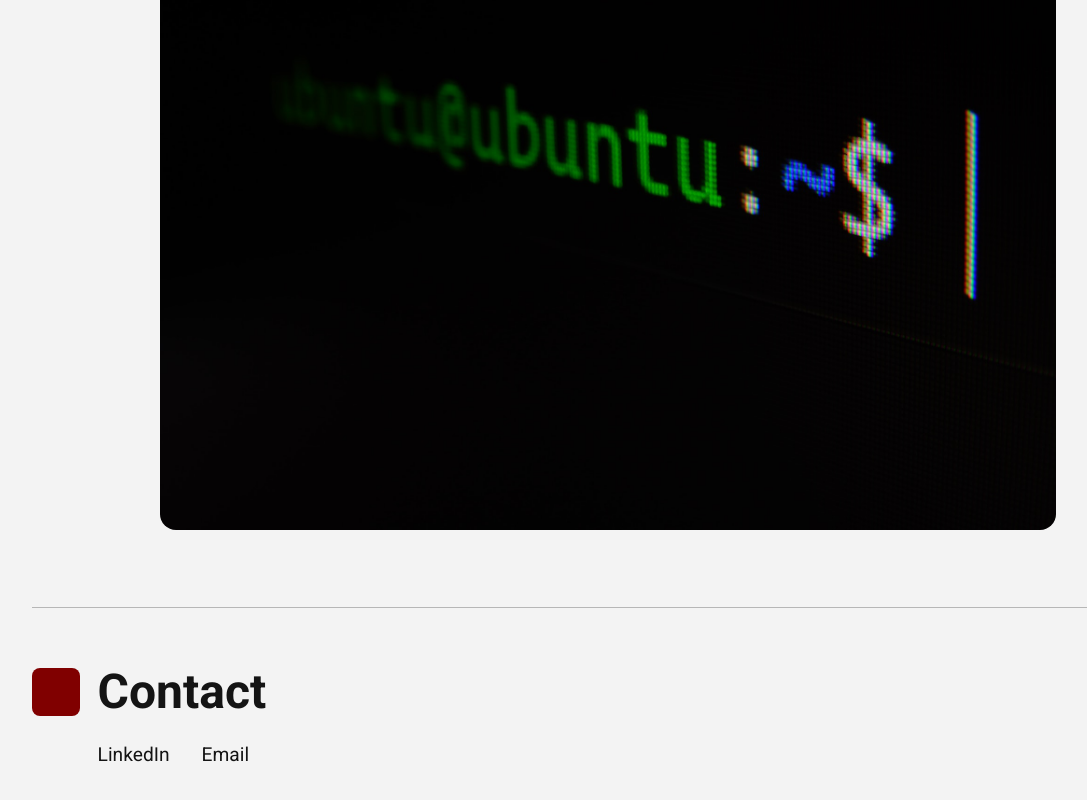
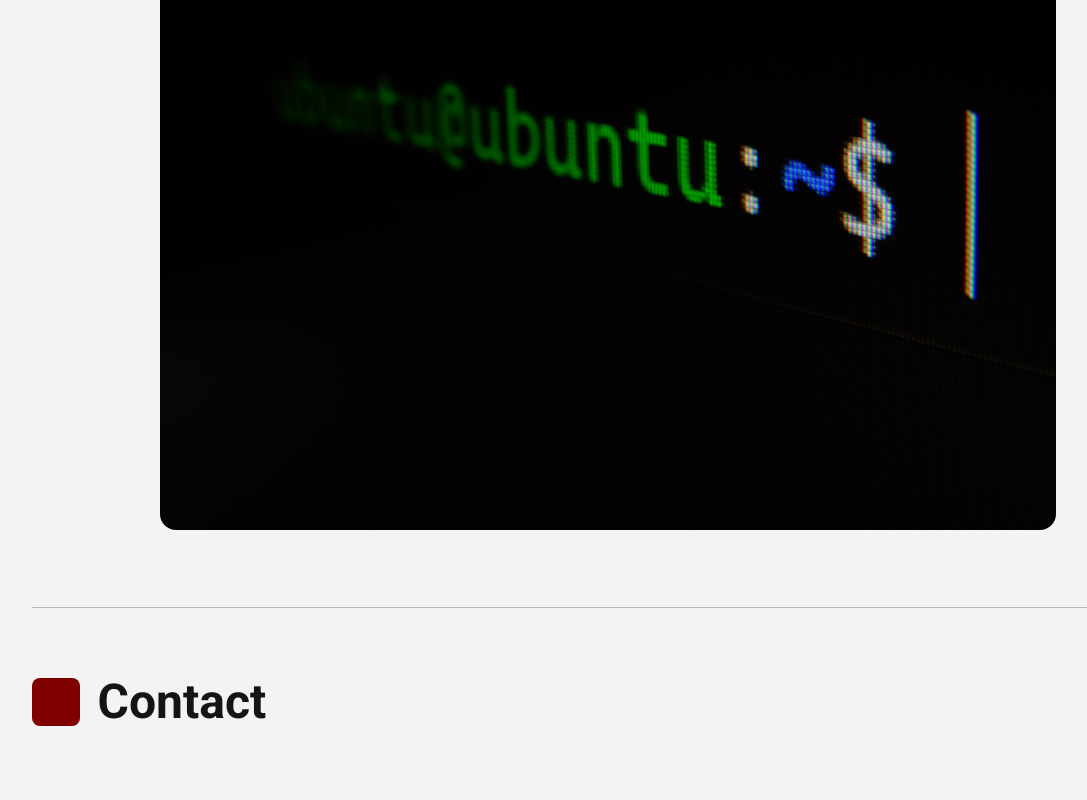
Before and after one commit to fabs312/website_test_docker, a plain HTML site: page index.html in a window 1280 px wide. Shown: the part 3229-4029 px from the top of the page, without its empty margins (32-1119 px from the left). Drawn offline with Linux system fonts and the light colour scheme.

Commit message:
Update index.html

```diff
--- a/index.html
+++ b/index.html
@@ -121,8 +121,6 @@
           <h2 class="footer-header">Contact</h2>
           <div class="footer-links">
             <ul>
-              <li><a href="https://www.linkedin.com/in/fabio-do-nascimento-987480100/">LinkedIn</a></li>
-              <li><a href="mailto:fabionascimento@hotmail.co.uk">Email</a></li>
             </ul>
           </div>
         </div>
```
